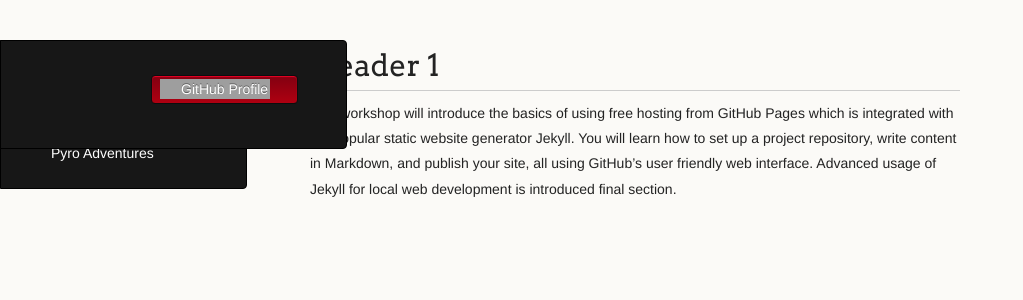
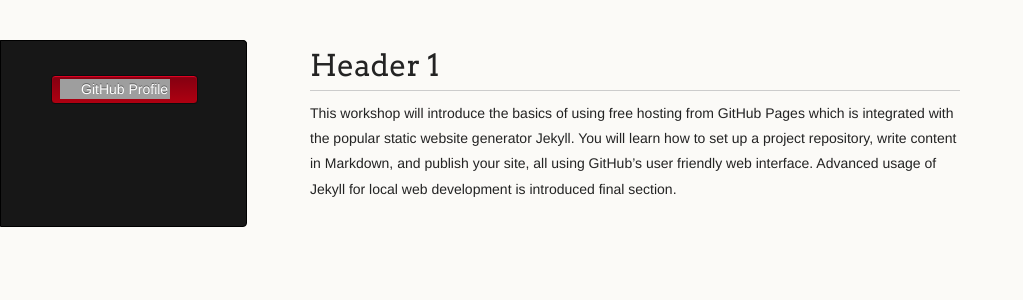
Before and after one commit to LemonPy29/LemonPy29.github.io, a Jekyll site: the page built from index.md, in a window 1280 px wide. Shown: the top 300 px of the page, without its empty margins (0-1023 px from the left). Built offline with Jekyll 4.4.1, drawn with Linux system fonts in a browser that asks for light colours; the repository's description, which GitHub fills in, is left out; our own code applies the rules of GitHub Pages for plain Markdown files; grey boxes are pictures that could not be loaded.

Commit message:
Update jekyll-theme-dinky.scss

```diff
--- a/_sass/jekyll-theme-dinky.scss
+++ b/_sass/jekyll-theme-dinky.scss
@@ -345,7 +345,7 @@ footer {
 	-moz-border-radius-bottomright: 4px;
 	border-top-right-radius: 4px;
 	border-bottom-right-radius: 4px;
-	padding: 34px 25px 22px 150px;
+	padding: 34px 25px 100px 50px;
 	margin: 30px 25px 0 0;
 	-webkit-font-smoothing: antialiased;
 }
```
